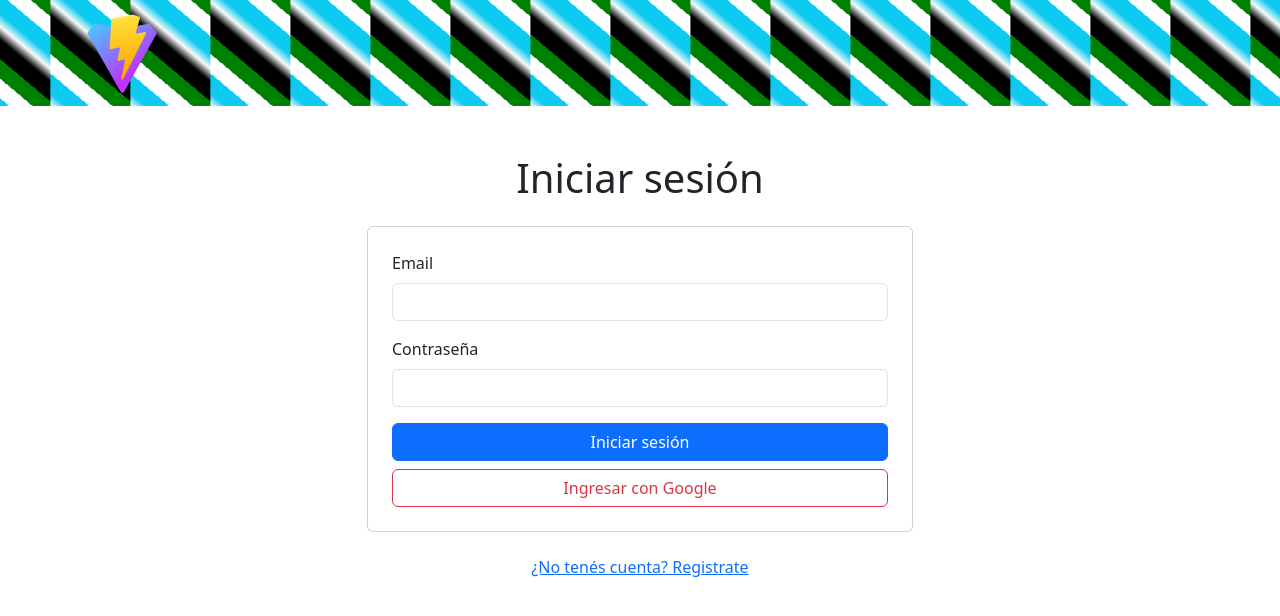
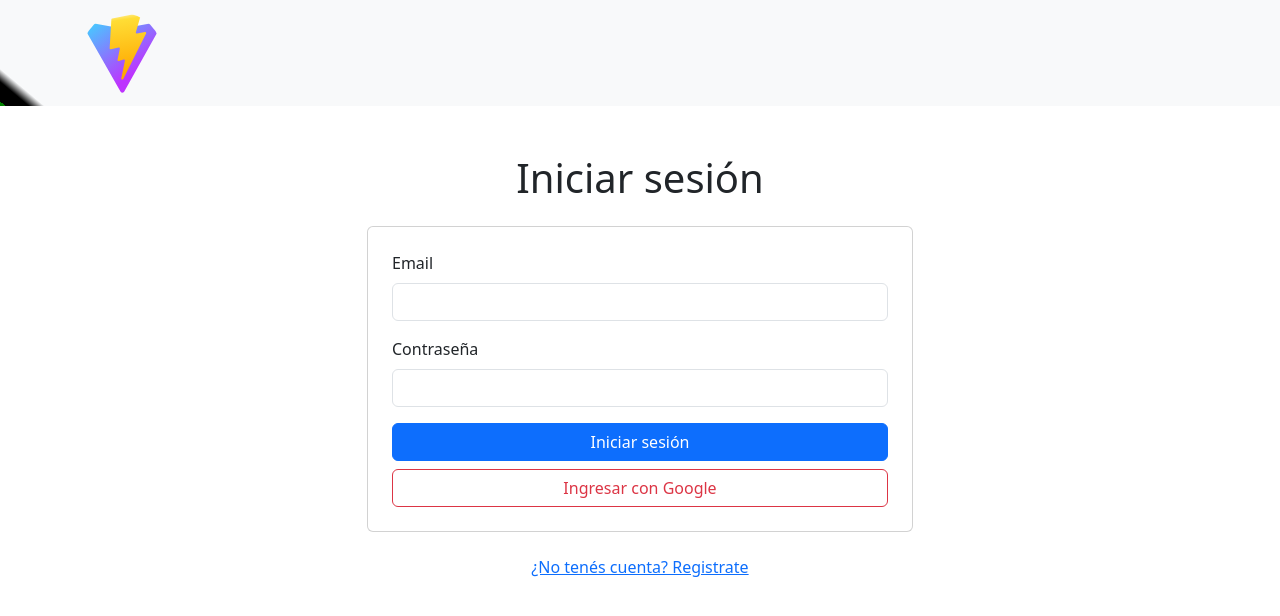
Before and after one commit to gastonmanzur/patincarreraGR, a React (Vite) app in the folder frontend-auth/: page / in a window 1280 px wide. Shown: the top 616 px of the page. Built offline with nearby package versions, Linux system fonts and the light colour scheme.

Commit message:
feat: darken navbar blue and remove repeating gradient

```diff
--- a/frontend-auth/src/components/Navbar.css
+++ b/frontend-auth/src/components/Navbar.css
@@ -11,11 +11,11 @@
   width: 100%;
   height: 100%;
   pointer-events: none;
-  background: repeating-linear-gradient(
+  background: linear-gradient(
     40deg,
-    rgba(13, 202, 240, 0) 0px,
-    rgba(13, 202, 240, 1) 10px,
-    rgba(13, 202, 240, 1) 25px,
+    rgba(13, 162, 220, 0) 0px,
+    rgba(13, 162, 220, 1) 10px,
+    rgba(13, 162, 220, 1) 25px,
     #ffffff 25px,
     #ffffff 40px,
     #008000 40px,
@@ -24,8 +24,8 @@
     #000000 70px,
     rgba(0, 0, 0, 0) 80px
   );
-  animation: navbarLines 4s linear infinite;
-  background-size: 80px 100%;
+  background-repeat: no-repeat;
+  animation: navbarLines 4s linear forwards;
   z-index: 0;
 }
 
```
